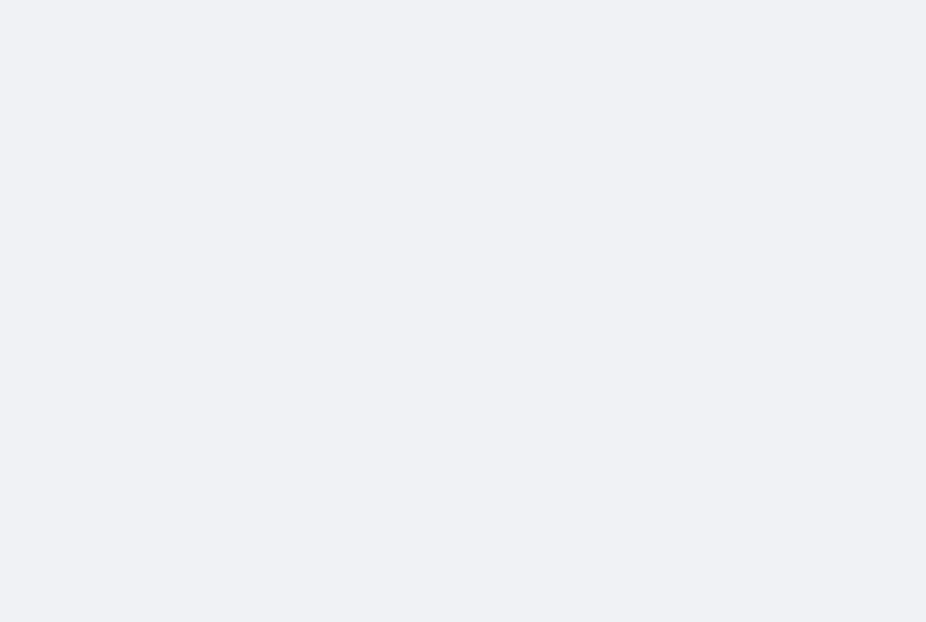
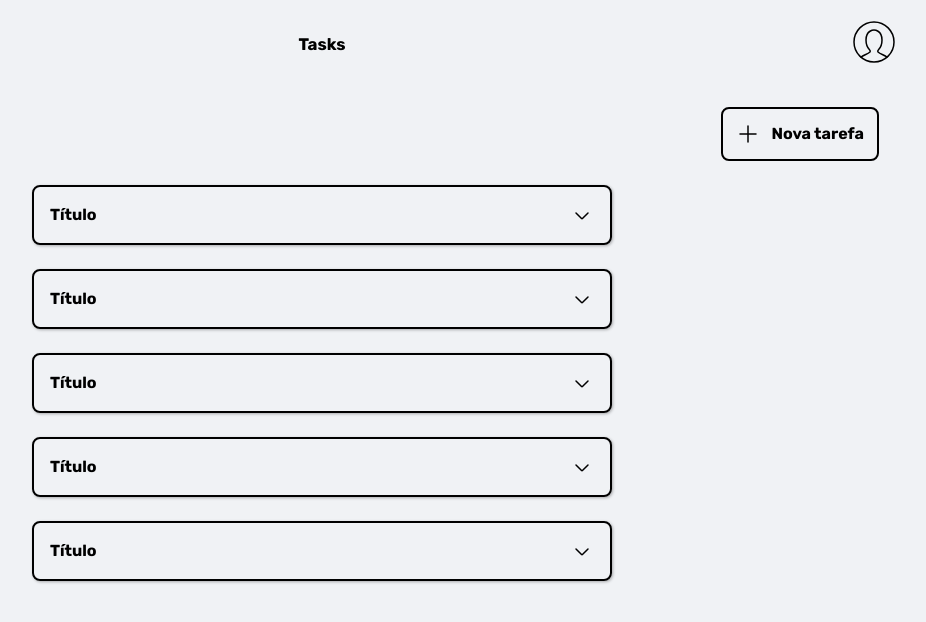
Before and after one commit to xpedroleonardo/Tasks, a React (Create React App) app: page / in a window 1280 px wide. Shown: the top 622 px of the page, without its empty margins (318-1244 px from the left). Built offline with nearby package versions, Linux system fonts and the light colour scheme.

Commit message:
adding styles to the home page

```diff
--- a/src/App.tsx
+++ b/src/App.tsx
@@ -1,4 +1,4 @@
-import { BrowserRouter, Switch, Route } from "react-router-dom";
+import { BrowserRouter, Route } from "react-router-dom";
 
 import Home from "./pages/Home";
 import { GlobalStyle } from "./styles/global";
@@ -6,10 +6,8 @@ import { GlobalStyle } from "./styles/global";
 function App() {
   return (
     <BrowserRouter>
-      <Switch>
-        <GlobalStyle />
-        <Route path="/" exact component={Home} />
-      </Switch>
+      <GlobalStyle />
+      <Route path="/" exact component={Home} />
     </BrowserRouter>
   );
 }
--- a/src/pages/Home/index.tsx
+++ b/src/pages/Home/index.tsx
@@ -1,7 +1,123 @@
+import { Link } from "react-router-dom";
+
+import {
+  New,
+  SectionHeader,
+  Main,
+  Wrapper,
+  Collapse,
+  TitleCollapse,
+  MainCollapse,
+  FooterCollapse,
+} from "./styles";
+
+import avatarImg from "../../assets/images/avatar.svg";
+import plusImg from "../../assets/images/plus.svg";
+import chesvronDownImg from "../../assets/images/chevron-down.svg";
+import editImg from "../../assets/images/edit.svg";
+import trashImg from "../../assets/images/trash.svg";
+import completeImg from "../../assets/images/circle-ok.svg";
+
 function Home() {
+  let test = [1, 2, 3, 4, 5];
+
   return (
     <>
-      <h1>Home</h1>
+      <header>
+        <div className="container">
+          <SectionHeader>
+            <h1>Tasks</h1>
+
+            <aside>
+              <Link to="/profile">
+                <img
+                  src={avatarImg}
+                  alt="User avatar"
+                  title="sdnas"
+                  draggable="false"
+                />
+              </Link>
+            </aside>
+          </SectionHeader>
+        </div>
+      </header>
+      <div className="container">
+        <Main>
+          <New>
+            <Link to="/new" className="">
+              <img src={plusImg} alt="Nova task" />
+              Nova tarefa
+            </Link>
+          </New>
+
+          <Wrapper>
+            {test.map((tes) => {
+              return (
+                <Collapse key={tes}>
+                  <TitleCollapse>
+                    <span>Título</span>
+                    <img
+                      src={chesvronDownImg}
+                      alt="Ver detalhes"
+                      title="Ver detalhes"
+                      draggable="false"
+                    />
+                  </TitleCollapse>
+                  <MainCollapse>
+                    <div className="creator">
+                      <img
+                        src={avatarImg}
+                        draggable="false"
+                        alt="User avatar"
+                        width="48"
+                      />
+                      <span>Usuário</span>
+                    </div>
+                    <p>
+                      Lorem, ipsum dolor sit amet consectetur adipisicing elit.
+                      Accusantium voluptatibus odio natus numquam provident
+                      aLorem, ipsum dolor sit amet consectetur adipisicing elit.
+                      Accusantium voluptatibus odio natus numquam provident
+                      aliquam vel iste quasi repelle.
+                    </p>
+                  </MainCollapse>
+                  <FooterCollapse>
+                    <div className="separator"></div>
+                    <section>
+                      <div className="icon">
+                        <img
+                          src={trashImg}
+                          draggable="false"
+                          alt="Excluir task"
+                        />
+                      </div>
+
+                      <aside>
+                        <div className="icon">
+                          <Link to="/edit">
+                            <img
+                              src={editImg}
+                              draggable="false"
+                              alt="Editar task"
+                            />
+                          </Link>
+                        </div>
+                        <div className="icon">
+                          <img
+                            src={completeImg}
+                            draggable="false"
+                            alt="Task completa"
+                          />
+                        </div>
+                      </aside>
+                    </section>
+                  </FooterCollapse>
+                </Collapse>
+              );
+            })}
+          </Wrapper>
+        </Main>
+      </div>
     </>
   );
 }
--- a/src/pages/Home/styles.ts
+++ b/src/pages/Home/styles.ts
@@ -1 +1,161 @@
-import style from "styled-components";
+import styled from "styled-components";
+import chesvronUpImg from "../../assets/images/chevron-up.svg";
+
+export const SectionHeader = styled.section`
+  height: 5.5rem;
+  display: grid;
+  align-items: center;
+  grid-template-columns: repeat(3, 1fr);
+
+  h1 {
+    grid-column: 2;
+    justify-self: center;
+    font-weight: bold;
+    font-size: 1.05rem;
+  }
+
+  aside {
+    grid-column: 3;
+    justify-self: end;
+
+    img {
+      width: 3rem;
+    }
+  }
+`;
+
+export const Main = styled.main`
+  padding: 1.2rem;
+
+  display: flex;
+  flex-direction: column;
+  gap: 24px;
+`;
+
+export const New = styled.div`
+  display: flex;
+  align-items: center;
+  justify-content: flex-end;
+
+  a {
+    text-decoration: none;
+    color: #000;
+    font-weight: bold;
+    font-size: 1rem;
+
+    display: flex;
+    justify-content: center;
+    align-items: center;
+
+    padding: 0.8rem;
+    gap: 0.7rem;
+    width: fit-content;
+
+    border: 2px solid #000000;
+    border-radius: 8px;
+  }
+`;
+
+export const Wrapper = styled.div`
+  display: flex;
+  align-items: initial;
+  justify-content: space-around;
+  flex-wrap: wrap;
+  gap: 24px;
+`;
+
+export const Collapse = styled.details`
+  width: 580px;
+  height: fit-content;
+  border: solid 2px #000;
+  border-radius: 8px;
+  box-shadow: 1px 1px 3px rgba(0, 0, 0, 0.3);
+
+  &[open] {
+    summary {
+      img {
+        display: none;
+      }
+
+      &:after {
+        content: url(${chesvronUpImg});
+        cursor: pointer;
+        height: 24px;
+      }
+    }
+  }
+`;
+
+export const TitleCollapse = styled.summary`
+  padding: 16px;
+  display: flex;
+  align-items: center;
+  justify-content: space-between;
+
+  span {
+    font-weight: bold;
+    font-size: 16px;
+    line-height: 24px;
+  }
+
+  img {
+    cursor: pointer;
+  }
+`;
+
+export const MainCollapse = styled.main`
+  display: flex;
+  flex-direction: column;
+  gap: 20px;
+
+  border-top: var(--border) solid 2px;
+  padding: 16px 16px 0;
+  font-size: 14px;
+  line-height: 21px;
+
+  .creator {
+    display: flex;
+    align-items: center;
+    justify-content: flex-start;
+    gap: 15px;
+  }
+
+  p {
+    line-height: 21px;
+  }
+`;
+
+export const FooterCollapse = styled.footer`
+  display: flex;
+  flex-direction: column;
+  width: 100%;
+  gap: 24px;
+  padding: 16px;
+
+  .separator {
+    width: 100%;
+
+    border: 1px solid #000000;
+  }
+
+  section {
+    display: flex;
+    align-items: center;
+    justify-content: space-between;
+    height: 24px;
+  }
+
+  section span {
+    font-weight: 500;
+    font-size: 16px;
+    line-height: 19px;
+  }
+
+  section aside,
+  section .icon {
+    display: flex;
+    align-items: center;
+    justify-content: center;
+    gap: 20px;
+  }
+`;
--- a/src/styles/global.ts
+++ b/src/styles/global.ts
@@ -3,6 +3,7 @@ import { createGlobalStyle } from "styled-components";
 export const GlobalStyle = createGlobalStyle`
   :root {
     --backgroud: #f0f2f5;
+    --border: #e1e3e5;
   }
 
   * {
```
